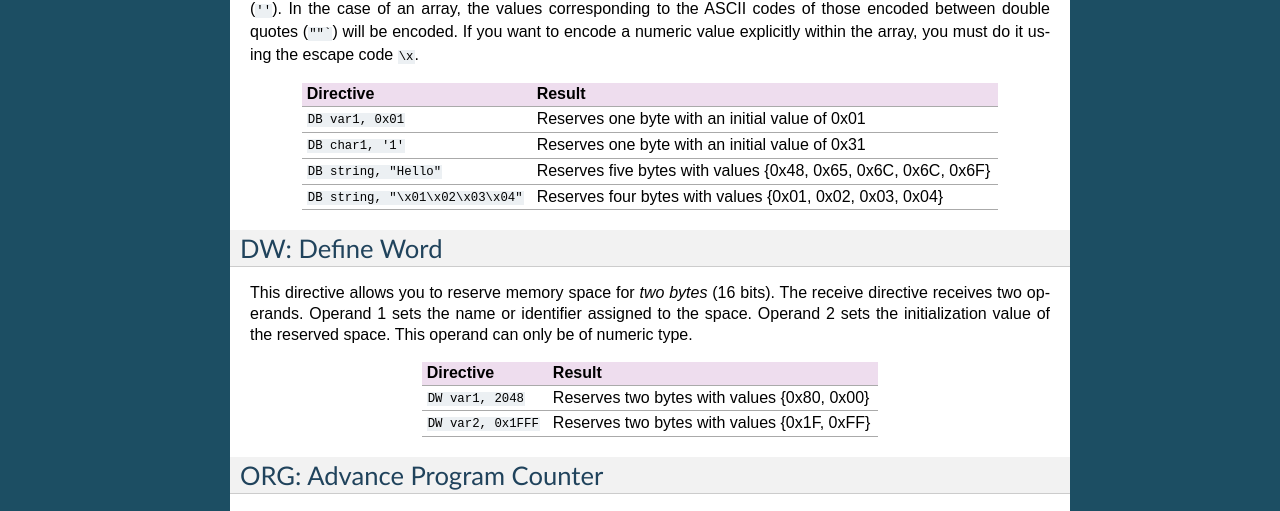
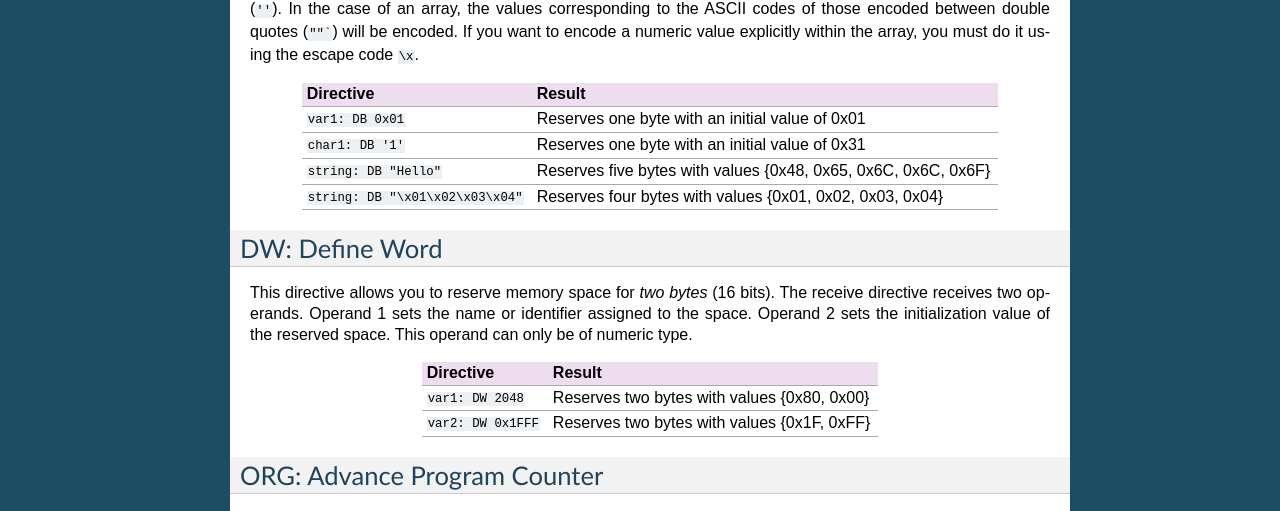
Before and after one commit to parraman/asm-simulator, a Sphinx documentation site: the page built from docs/directives.rst, in a window 1280 px wide. Shown: the part 390-901 px from the top of the page. Built offline with Sphinx 7.4.7, drawn with Linux system fonts in a browser that asks for light colours.

```diff
--- a/docs/directives.rst
+++ b/docs/directives.rst
@@ -27,13 +27,13 @@ explicitly within the array, you must do it using the escape code ``\x``.
 +-----------------------------------+----------------------------------------------------------------+
 | Directive                         | Result                                                         |
 +===================================+================================================================+
-| ``DB var1, 0x01``                 | Reserves one byte with an initial value of 0x01                |
+| ``var1: DB 0x01``                 | Reserves one byte with an initial value of 0x01                |
 +-----------------------------------+----------------------------------------------------------------+
-| ``DB char1, '1'``                 | Reserves one byte with an initial value of 0x31                |
+| ``char1: DB '1'``                 | Reserves one byte with an initial value of 0x31                |
 +-----------------------------------+----------------------------------------------------------------+
-| ``DB string, "Hello"``            | Reserves five bytes with values {0x48, 0x65, 0x6C, 0x6C, 0x6F} |
+| ``string: DB "Hello"``            | Reserves five bytes with values {0x48, 0x65, 0x6C, 0x6C, 0x6F} |
 +-----------------------------------+----------------------------------------------------------------+
-| ``DB string, "\x01\x02\x03\x04"`` | Reserves four bytes with values {0x01, 0x02, 0x03, 0x04}       |
+| ``string: DB "\x01\x02\x03\x04"`` | Reserves four bytes with values {0x01, 0x02, 0x03, 0x04}       |
 +-----------------------------------+----------------------------------------------------------------+
 
 .. _directive-dw:
@@ -49,9 +49,9 @@ space. This operand can only be of numeric type.
 +---------------------+---------------------------------------------+
 | Directive           | Result                                      |
 +=====================+=============================================+
-| ``DW var1, 2048``   | Reserves two bytes with values {0x80, 0x00} |
+| ``var1: DW 2048``   | Reserves two bytes with values {0x80, 0x00} |
 +---------------------+---------------------------------------------+
-| ``DW var2, 0x1FFF`` | Reserves two bytes with values {0x1F, 0xFF} |
+| ``var2: DW 0x1FFF`` | Reserves two bytes with values {0x1F, 0xFF} |
 +---------------------+---------------------------------------------+
 
 .. _directive-org:
```
